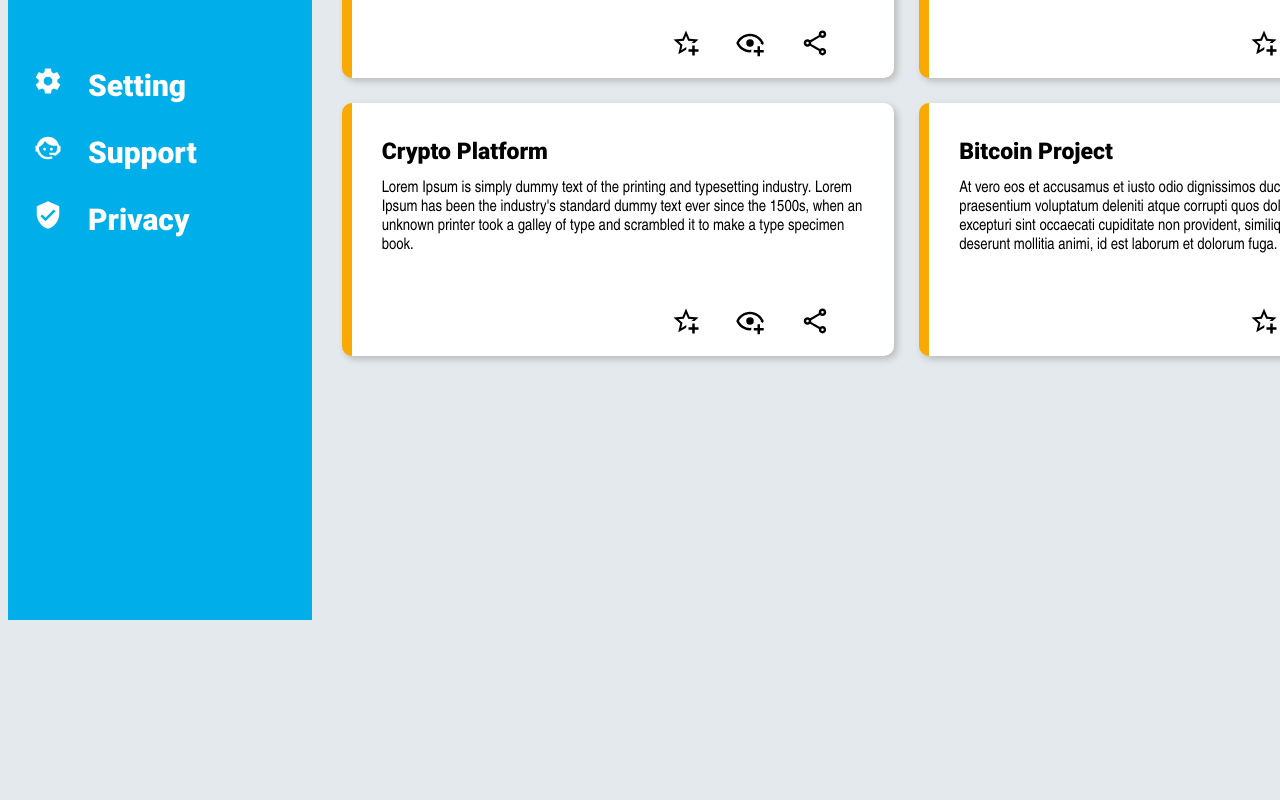
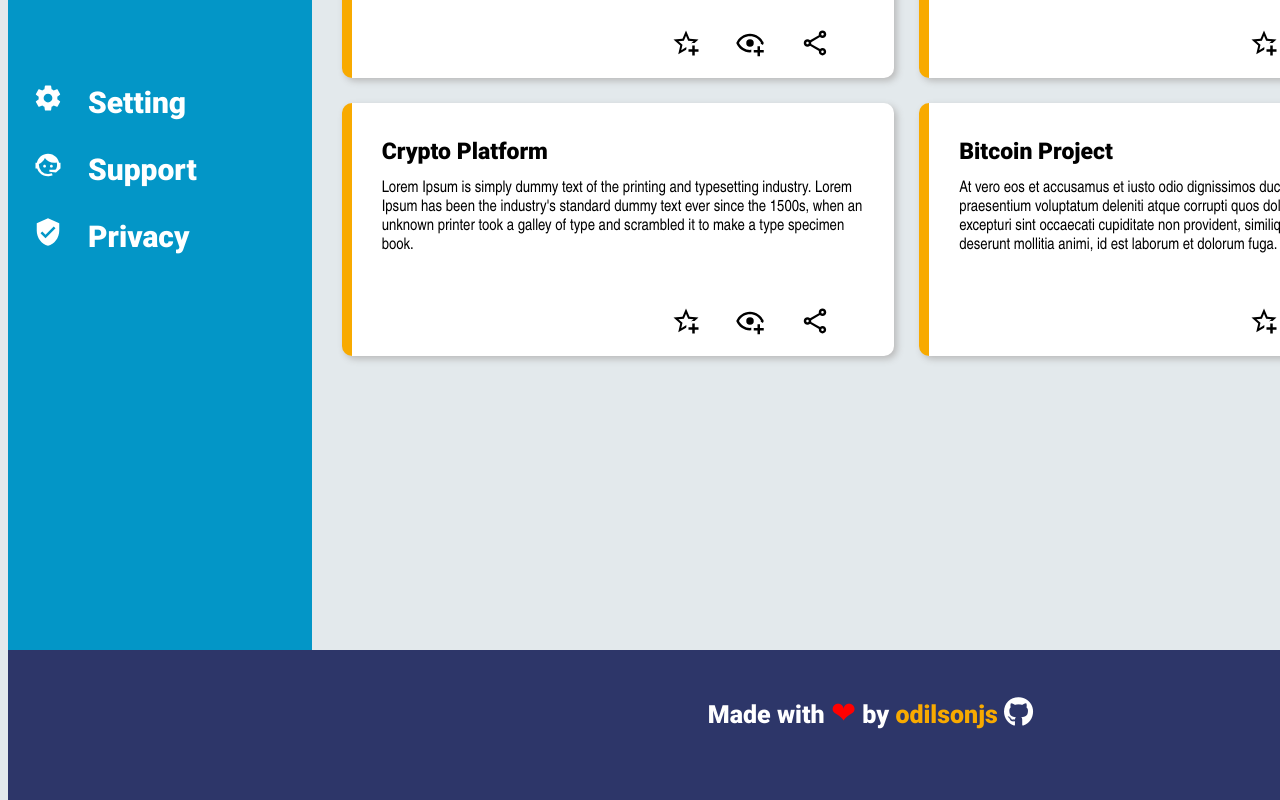
Before and after one commit to odilson-dev/admin-dashboard, a plain HTML site: page index.html in a window 1280 px wide. Shown: the part 800-1600 px from the top of the page. Before the commit the page ends 1420 px from the top, so only its background shows below. Drawn offline with Linux system fonts and the light colour scheme; files whose address does not match are found by name.

Commit message:
Complete footer section

```diff
--- a/index.html
+++ b/index.html
@@ -5,6 +5,7 @@
     <meta name="viewport" content="width=device-width, initial-scale=1.0">
     <title>Admin Dashboard</title>
     <link rel="stylesheet" href="style.css">
+    <script src="https://kit.fontawesome.com/4ab498ab44.js" crossorigin="anonymous"></script>
 </head>
 <body>
     <div class="container">
@@ -194,11 +195,14 @@
                                 <p>No traffic maker</p>
                             </div>
                         </div>
-
                     </div>
                 </div>
             </div>
         </div>
+        <div class="footer">
+            <p>Made with <span class="red-heart">&#x2764;</span> by <a id="odilsonjs" href="https://github.com/odilsonjs" target="_blank">odilsonjs</a>   <a href="https://github.com/odilsonjs/admin-dashboard" target="_blank"><i id="github-icon" class="fa-brands fa-github"></i></a></p>
+        </div>
     </div>
+
 </body>
 </html>
--- a/style.css
+++ b/style.css
@@ -4,20 +4,22 @@
 }
 
 :root{
-    --color_blue: rgb(0, 175, 233);
+    --color_blue: rgb(3, 150, 199);
     --color-gray: #e3e9ec;
 }
 
 *{
     font-family: Roboto;
 }
+
 body{
     background-color: var(--color-gray);
 }
+
 .container{
     display: grid;
     grid-template-columns: repeat(1, 1fr) repeat(1, 4fr);
-    grid-template-rows: repeat(1, 231px) repeat(1, 1fr);
+    grid-template-rows: repeat(1, 231px) repeat(1, 1fr) repeat(1, 150px);
     width: 99vw;
     height: 100vh;
 }
@@ -180,6 +182,7 @@ body{
     grid-row-start: 2;
     grid-row-end: 3;
     padding: 20px 30px;
+    padding-bottom: 50px;
     gap: 30px;
 }
 
@@ -318,3 +321,28 @@ h1{
 .trend:nth-child(4) > .circle-image{
     background-image: url(pictures/nft-4.jpeg);
 }
+/* FOOTER */
+
+.footer{
+    text-align: center;
+    padding: 20px 0 20px 0;
+    font-size: 25px;
+    color: white;
+    background-color: #2d3669;
+    grid-column-start: 1;
+    grid-column-end: 3;
+}
+i{
+    font-size: 30px;
+}
+a{
+    color: white;
+}
+.red-heart {
+    color: red; /* Change the color */
+    font-size: 30px; /* Change the size */
+}
+#odilsonjs{
+    color: #f8aa00;
+    text-decoration: none;
+}
```
